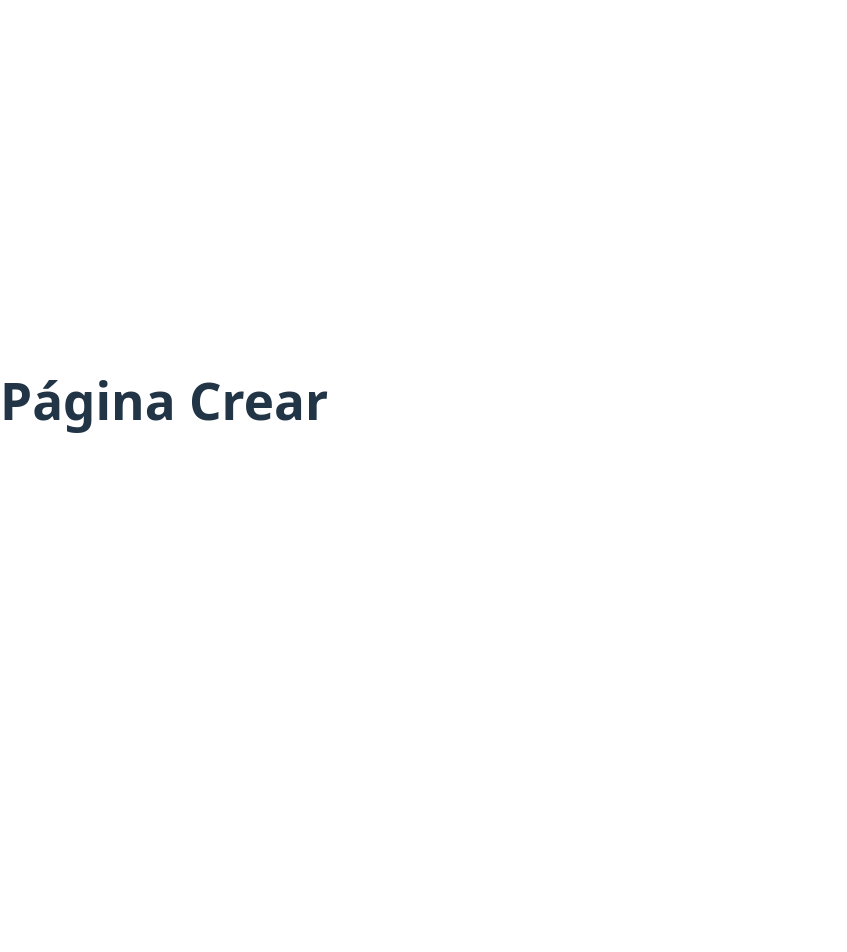
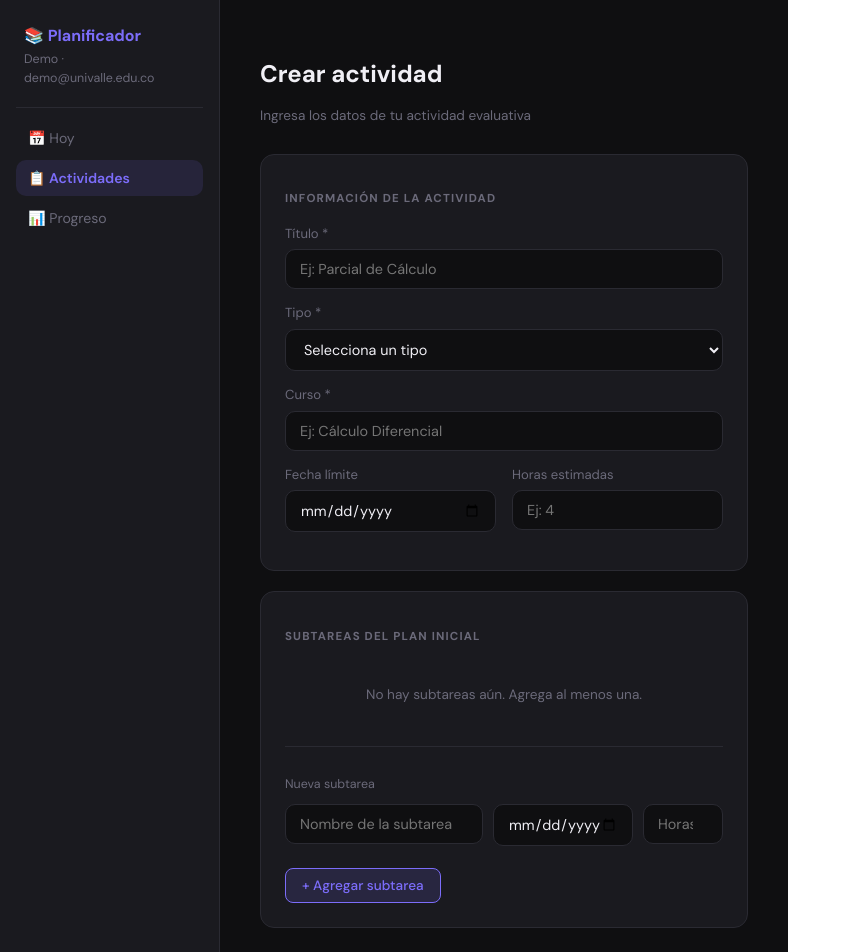
Before and after one commit to SAMBER2213/FRONTED, a React (Vite) app: page /crear in a window 1280 px wide. Shown: the top 952 px of the page, without its empty margins (0-847 px from the left). Before the commit the page ends 800 px from the top, so only its background shows below. Built offline with nearby package versions, Linux system fonts and the light colour scheme.

Commit message:
Update Crear.jsx

```diff
--- a/src/pages/Crear.jsx
+++ b/src/pages/Crear.jsx
@@ -1,5 +1,193 @@
-function Crear() {
-  return <h1>Página Crear</h1>
+import { useState } from 'react'
+import { useNavigate } from 'react-router-dom'
+
+export default function Crear() {
+  const navigate = useNavigate()
+  const [form, setForm] = useState({
+    titulo: '', tipo: '', curso: '', fechaLimite: '', horas: ''
+  })
+  const [subtareas, setSubtareas] = useState([])
+  const [nuevaSub, setNuevaSub] = useState({ nombre: '', fecha: '', horas: '' })
+  const [errores, setErrores] = useState({})
+  const [exito, setExito] = useState(false)
+
+  const tipos = ['Examen', 'Quiz', 'Taller', 'Proyecto', 'Otro']
+
+  function validar() {
+    const e = {}
+    if (!form.titulo.trim()) e.titulo = 'El título es obligatorio'
+    if (!form.tipo) e.tipo = 'Selecciona un tipo'
+    if (!form.curso.trim()) e.curso = 'El curso es obligatorio'
+    return e
+  }
+
+  function guardar() {
+    const e = validar()
+    if (Object.keys(e).length > 0) { setErrores(e); return }
+    setExito(true)
+    setTimeout(() => navigate('/hoy'), 1500)
+  }
+
+  function agregarSubtarea() {
+    const e = {}
+    if (!nuevaSub.nombre.trim()) e.nombre = 'El nombre es obligatorio'
+    if (!nuevaSub.horas || Number(nuevaSub.horas) <= 0) e.horas = 'Las horas deben ser mayor a 0'
+    if (Object.keys(e).length > 0) { setErrores(e); return }
+    setSubtareas([...subtareas, { ...nuevaSub, id: Date.now() }])
+    setNuevaSub({ nombre: '', fecha: '', horas: '' })
+    setErrores({})
+  }
+
+  return (
+    <div style={{ display: 'grid', gridTemplateColumns: '220px 1fr', minHeight: '100vh', fontFamily: 'DM Sans, sans-serif', background: '#0f0f11', color: '#f0eff5' }}>
+      <Sidebar navigate={navigate} actual="actividades" />
+
+      <main style={{ padding: '36px 40px', maxWidth: 680 }}>
+        <h2 style={{ fontSize: '1.5rem', fontWeight: 700, marginBottom: 4 }}>Crear actividad</h2>
+        <p style={{ fontSize: '0.85rem', color: '#6b6a7a', marginBottom: 28 }}>Ingresa los datos de tu actividad evaluativa</p>
+
+        {exito && (
+          <div style={{ background: 'rgba(59,191,163,0.15)', border: '1px solid #3bbfa3', borderRadius: 10, padding: '12px 16px', marginBottom: 20, color: '#3bbfa3', fontSize: '0.88rem' }}>
+            ✅ Actividad creada exitosamente. Redirigiendo...
+          </div>
+        )}
+
+        {/* Campos principales */}
+        <div style={{ background: '#1a1a1f', border: '1px solid #2a2a32', borderRadius: 14, padding: '24px', marginBottom: 20 }}>
+          <p style={labelSeccion}>Información de la actividad</p>
+
+          <Campo label="Título *" error={errores.titulo}>
+            <input style={inputStyle(errores.titulo)} placeholder="Ej: Parcial de Cálculo"
+              value={form.titulo} onChange={e => setForm({ ...form, titulo: e.target.value })} />
+          </Campo>
+
+          <Campo label="Tipo *" error={errores.tipo}>
+            <select style={inputStyle(errores.tipo)} value={form.tipo}
+              onChange={e => setForm({ ...form, tipo: e.target.value })}>
+              <option value="">Selecciona un tipo</option>
+              {tipos.map(t => <option key={t} value={t}>{t}</option>)}
+            </select>
+          </Campo>
+
+          <Campo label="Curso *" error={errores.curso}>
+            <input style={inputStyle(errores.curso)} placeholder="Ej: Cálculo Diferencial"
+              value={form.curso} onChange={e => setForm({ ...form, curso: e.target.value })} />
+          </Campo>
+
+          <div style={{ display: 'grid', gridTemplateColumns: '1fr 1fr', gap: 16 }}>
+            <Campo label="Fecha límite">
+              <input type="date" style={inputStyle()} value={form.fechaLimite}
+                onChange={e => setForm({ ...form, fechaLimite: e.target.value })} />
+            </Campo>
+            <Campo label="Horas estimadas">
+              <input type="number" style={inputStyle()} placeholder="Ej: 4" min="0"
+                value={form.horas} onChange={e => setForm({ ...form, horas: e.target.value })} />
+            </Campo>
+          </div>
+        </div>
+
+        {/* Subtareas */}
+        <div style={{ background: '#1a1a1f', border: '1px solid #2a2a32', borderRadius: 14, padding: '24px', marginBottom: 24 }}>
+          <p style={labelSeccion}>Subtareas del plan inicial</p>
+
+          {subtareas.length === 0 && (
+            <div style={{ textAlign: 'center', padding: '24px', color: '#6b6a7a', fontSize: '0.85rem' }}>
+              No hay subtareas aún. Agrega al menos una.
+            </div>
+          )}
+
+          {subtareas.map((s, i) => (
+            <div key={s.id} style={{ display: 'flex', alignItems: 'center', gap: 12, background: '#0f0f11', border: '1px solid #2a2a32', borderRadius: 10, padding: '10px 14px', marginBottom: 8 }}>
+              <div style={{ flex: 1 }}>
+                <div style={{ fontSize: '0.9rem', fontWeight: 500 }}>{s.nombre}</div>
+                <div style={{ fontSize: '0.75rem', color: '#6b6a7a' }}>{s.fecha || 'Sin fecha'} · {s.horas}h</div>
+              </div>
+              <button onClick={() => setSubtareas(subtareas.filter((_, j) => j !== i))}
+                style={{ background: 'none', border: 'none', color: '#f04a4a', cursor: 'pointer', fontSize: '0.8rem' }}>
+                Eliminar
+              </button>
+            </div>
+          ))}
+
+          {/* Agregar subtarea */}
+          <div style={{ borderTop: '1px solid #2a2a32', marginTop: 16, paddingTop: 16 }}>
+            <p style={{ fontSize: '0.78rem', color: '#6b6a7a', marginBottom: 10 }}>Nueva subtarea</p>
+            <div style={{ display: 'grid', gridTemplateColumns: '1fr auto auto', gap: 10, alignItems: 'start' }}>
+              <Campo error={errores.nombre}>
+                <input style={inputStyle(errores.nombre)} placeholder="Nombre de la subtarea"
+                  value={nuevaSub.nombre} onChange={e => setNuevaSub({ ...nuevaSub, nombre: e.target.value })} />
+              </Campo>
+              <Campo>
+                <input type="date" style={{ ...inputStyle(), width: 140 }}
+                  value={nuevaSub.fecha} onChange={e => setNuevaSub({ ...nuevaSub, fecha: e.target.value })} />
+              </Campo>
+              <Campo error={errores.horas}>
+                <input type="number" style={{ ...inputStyle(errores.horas), width: 80 }} placeholder="Horas" min="0"
+                  value={nuevaSub.horas} onChange={e => setNuevaSub({ ...nuevaSub, horas: e.target.value })} />
+              </Campo>
+            </div>
+            <button onClick={agregarSubtarea} style={{ marginTop: 8, padding: '8px 16px', background: 'rgba(124,109,250,0.15)', border: '1px solid #7c6dfa', borderRadius: 8, color: '#7c6dfa', fontSize: '0.85rem', cursor: 'pointer', fontFamily: 'DM Sans, sans-serif' }}>
+              + Agregar subtarea
+            </button>
+          </div>
+        </div>
+
+        {/* Botones */}
+        <div style={{ display: 'flex', gap: 12 }}>
+          <button onClick={() => navigate('/hoy')} style={{ padding: '11px 24px', background: 'none', border: '1px solid #2a2a32', borderRadius: 10, color: '#6b6a7a', fontSize: '0.9rem', cursor: 'pointer', fontFamily: 'DM Sans, sans-serif' }}>
+            Cancelar
+          </button>
+          <button onClick={guardar} style={{ padding: '11px 24px', background: '#7c6dfa', border: 'none', borderRadius: 10, color: 'white', fontSize: '0.9rem', fontWeight: 600, cursor: 'pointer', fontFamily: 'DM Sans, sans-serif' }}>
+            Guardar actividad
+          </button>
+        </div>
+      </main>
+    </div>
+  )
 }
 
-export default Crear
+function Campo({ label, error, children }) {
+  return (
+    <div style={{ marginBottom: 14 }}>
+      {label && <label style={{ display: 'block', fontSize: '0.82rem', color: '#6b6a7a', marginBottom: 6 }}>{label}</label>}
+      {children}
+      {error && <p style={{ fontSize: '0.75rem', color: '#f04a4a', marginTop: 4 }}>{error}</p>}
+    </div>
+  )
+}
+
+function Sidebar({ navigate, actual }) {
+  return (
+    <aside style={{ background: '#1a1a1f', borderRight: '1px solid #2a2a32', padding: '24px 16px', display: 'flex', flexDirection: 'column', gap: 4 }}>
+      <div style={{ padding: '0 8px 20px', borderBottom: '1px solid #2a2a32', marginBottom: 8 }}>
+        <div style={{ fontSize: '1rem', fontWeight: 700, color: '#7c6dfa' }}>📚 Planificador</div>
+        <div style={{ fontSize: '0.78rem', color: '#6b6a7a', marginTop: 2 }}>Demo · demo@univalle.edu.co</div>
+      </div>
+      <button onClick={() => navigate('/hoy')} style={nav(actual === 'hoy')}>📅 Hoy</button>
+      <button onClick={() => navigate('/actividad/1')} style={nav(actual === 'actividades')}>📋 Actividades</button>
+      <button onClick={() => navigate('/progreso')} style={nav(actual === 'progreso')}>📊 Progreso</button>
+    </aside>
+  )
+}
+
+const nav = (activo) => ({
+  padding: '9px 12px', borderRadius: 10, fontSize: '0.88rem',
+  color: activo ? '#7c6dfa' : '#6b6a7a', cursor: 'pointer',
+  display: 'flex', alignItems: 'center', gap: 9,
+  background: activo ? 'rgba(124,109,250,0.12)' : 'none',
+  border: 'none', width: '100%', textAlign: 'left',
+  fontFamily: 'DM Sans, sans-serif', fontWeight: activo ? 600 : 400
+})
+
+const labelSeccion = {
+  fontSize: '0.72rem', fontWeight: 700, textTransform: 'uppercase',
+  letterSpacing: '0.1em', color: '#6b6a7a', marginBottom: 16
+}
+
+const inputStyle = (error) => ({
+  width: '100%', background: '#0f0f11',
+  border: `1px solid ${error ? '#f04a4a' : '#2a2a32'}`,
+  borderRadius: 10, padding: '10px 14px', color: '#f0eff5',
+  fontFamily: 'DM Sans, sans-serif', fontSize: '0.9rem',
+  outline: 'none', boxSizing: 'border-box'
+})
```
